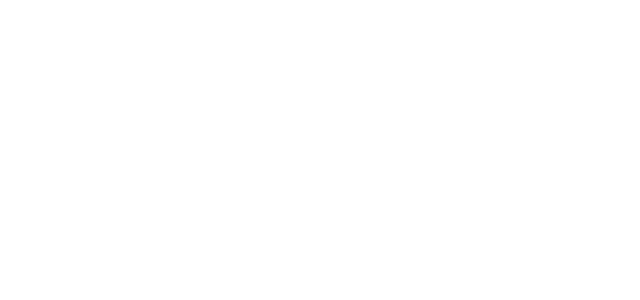
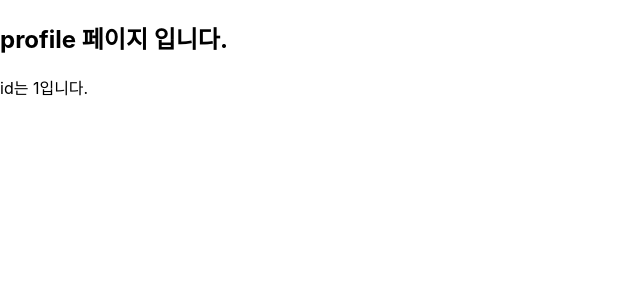
Before and after one commit to yeongno/fast10.4, a React (Create React App) app: page /profile/1 in a window 1280 px wide. Before the commit this address had no page. Shown: the top 300 px of the page, without its empty margins (0-640 px from the left). Built offline with nearby package versions, Linux system fonts and the light colour scheme.

Commit message:
Dynamic(1)

```diff
--- a/src/App.js
+++ b/src/App.js
@@ -10,6 +10,7 @@ function App() {
       <Routes>
         <Route path="/" element={<Home />} />
         <Route path="/profile" element={<Profile />} />
+        <Route path="/profile/:id" element={<Profile />} />
         <Route path="/about" element={<About />} />
       </Routes>
     </BrowserRouter>
--- a/src/pages/Profile.jsx
+++ b/src/pages/Profile.jsx
@@ -1,3 +1,12 @@
-export default function Profile() {
-  return <div>여기는 Profile.</div>;
+import { useParams } from "react-router-dom";
+
+export default function Profile(props) {
+  const { id } = useParams();
+  console.log(id);
+  return (
+    <div>
+      <h2>profile 페이지 입니다.</h2>
+      {id && <p>id는 {id}입니다.</p>}
+    </div>
+  );
 }
```
